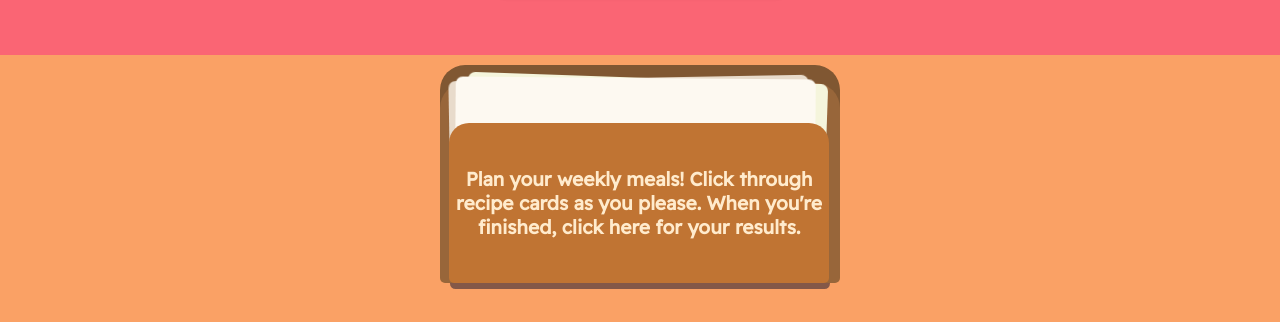
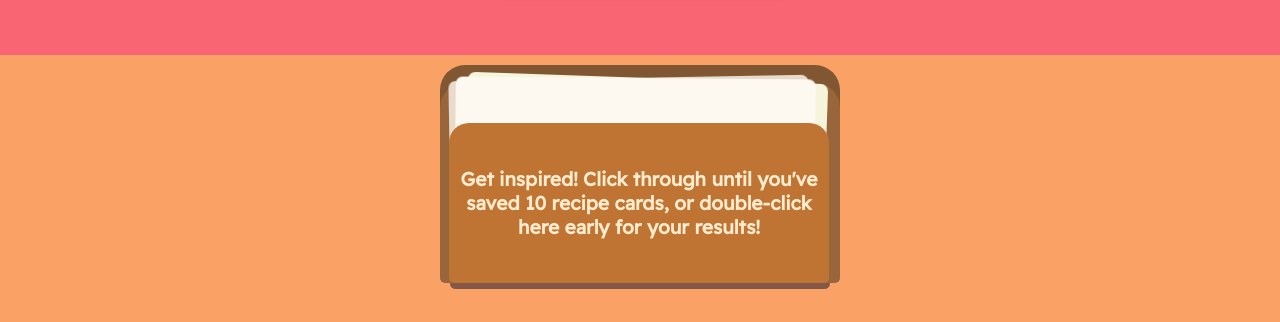
Before and after one commit to benjaminglee/Picky, a React (Create React App) app: page / in a window 1280 px wide. Shown: the part 475-797 px from the top of the page. Built offline with nearby package versions, Linux system fonts and the light colour scheme; no server answers; grey boxes are pictures that could not be loaded.

Commit message:
created endscreen component with rudementary animation

```diff
--- a/package.json
+++ b/package.json
@@ -8,6 +8,8 @@
     "@testing-library/user-event": "^13.5.0",
     "axios": "^0.27.2",
     "framer-motion": "^7.3.2",
+    "html2canvas": "^1.4.1",
+    "jspdf": "^2.5.1",
     "react": "^18.2.0",
     "react-dom": "^18.2.0",
     "react-icons": "^4.4.0",
--- a/src/App.js
+++ b/src/App.js
@@ -1,20 +1,46 @@
-import RecipeCard from "./components/RecipeCard";
 import CardContainer from "./components/CardContainer";
-import { useEffect, useState } from "react";
-import getRecipe from "./api/getRecipe";
+import React from "react";
 import { useSelector } from "react-redux";
-import TableContainer from "./components/TableContainer";
 import ContainerForTableContainer from "./components/ContainerForTableContainer";
+import PdfEndScreen from "./components/PdfEndScreen";
 
 function App() {
   const recipes = useSelector((state) => state.recipes);
   const saved = useSelector((state) => state.savedRecipes);
+  const [clicked, setClicked] = React.useState(false);
   return (
     <div className="App">
-      <CardContainer />
-      <div className="table">
-        <ContainerForTableContainer saved={saved} recipes={recipes} />
-      </div>
+      {!clicked && saved.length < 10 ? (
+        <>
+          <CardContainer />
+          <div
+            className="endEarly"
+            onDoubleClick={() => {
+              setClicked(true);
+            }}
+          ></div>
+          <div className="table">
+            <ContainerForTableContainer
+              saved={saved}
+              recipes={recipes}
+              clicked={clicked}
+              setClicked={setClicked}
+            />
+          </div>
+        </>
+      ) : (
+        <>
+          <PdfEndScreen saved={saved} recipes={recipes} />
+          <div className="table">
+            <ContainerForTableContainer
+              saved={saved}
+              recipes={recipes}
+              clicked={clicked}
+              setClicked={setClicked}
+            />
+          </div>
+        </>
+      )}
     </div>
   );
 }
--- a/src/components/ContainerForTableContainer.js
+++ b/src/components/ContainerForTableContainer.js
@@ -1,7 +1,7 @@
 import TableContainer from "./TableContainer";
 import React, { useEffect, useState } from "react";
 
-function ContainerForTableContainer({ saved, recipes }) {
+function ContainerForTableContainer({ saved, recipes, clicked, setClicked }) {
   const [keyVal, setKeyVal] = useState(0);
   useEffect(() => {
     setTimeout(() => {
@@ -10,7 +10,15 @@ function ContainerForTableContainer({ saved, recipes }) {
       }
     }, 500);
   }, [recipes]);
-  return <TableContainer key={keyVal} saved={saved} recipes={recipes} />;
+  return (
+    <TableContainer
+      key={keyVal}
+      saved={saved}
+      recipes={recipes}
+      clicked={clicked}
+      setClicked={setClicked}
+    />
+  );
 }
 
 export default ContainerForTableContainer;
--- /dev/null
+++ b/src/components/PdfEndScreen.js
@@ -0,0 +1,52 @@
+import React from "react";
+import { motion } from "framer-motion";
+
+function PdfEndScreen({ saved, recipes }) {
+  return (
+    <motion.div
+      className="endScreen"
+      initial={{
+        y: 400,
+        opacity: 0,
+      }}
+      animate={{
+        y: 0,
+        opacity: 1,
+      }}
+      transition={{
+        delay: 1,
+        stiffness: 100,
+        type: "spring",
+      }}
+    >
+      <div className="endScreenTextContainer">
+        <div className="endScreenText  thankyou">
+          Thanks for using <div className="picky">Picky!</div>
+        </div>
+        <div className="endScreenText">
+          We hope you have a fun selection of meals lined up for the coming
+          week.
+        </div>
+        <div className="endScreenText">
+          After going through{" "}
+          <span className="recipeCount endScreenTextFrag">
+            {recipes.length}{" "}
+          </span>
+          <span className="endScreenTextFrag"> cards, you saved </span>{" "}
+          <span className="recipeCount endScreenTextFrag">{saved.length}</span>{" "}
+          <span className="endScreenTextFrag">recipes!</span>
+        </div>
+        <div className="endScreenText">
+          Use the button below to generate a PDF with links to the actual
+          recipes referenced in the cards.
+        </div>
+        <div className="endScreenText" id="happyEating">
+          Happy Eating!
+        </div>
+        <button className="pdfButton">Download PDF</button>
+      </div>
+    </motion.div>
+  );
+}
+
+export default PdfEndScreen;
--- a/src/components/RecipeCard.js
+++ b/src/components/RecipeCard.js
@@ -19,17 +19,13 @@ const RecipeCard = ({ keyVal, setKeyVal }) => {
     const getData = async () => {
       const data = await getRecipe();
       let item = data.meals[0];
-      while (recipes.find((recipe) => recipe.idMeal === item.idMeal)) {
-        console.log("found existing item", item);
-        console.log("searching for a unique recipe...");
-        item = getData();
-      }
       setRecipe(item);
       setMeasurements(getIngredients(item));
     };
     getData();
   }, [liked, disliked]);
 
+  //increment key value, rerendering card container component and resetting animations
   const handleLike = (e) => {
     setLiked(!liked);
     dispatch(addCard(recipe));
--- a/src/components/TableContainer.js
+++ b/src/components/TableContainer.js
@@ -1,6 +1,6 @@
 import { motion } from "framer-motion";
 
-function TableContainer({ recipes, saved }) {
+function TableContainer({ recipes, saved, clicked, setClicked }) {
   return (
     <>
       <motion.div
@@ -51,6 +51,9 @@ function TableContainer({ recipes, saved }) {
           id="containerFace"
           animate={{ y: [0, -3, 0], rotate: [0, 1, 0] }}
           transition={{ duration: 0.5 }}
+          onClick={() => {
+            setClicked(true);
+          }}
         >
           <motion.div
             className="recipeCounter"
@@ -59,13 +62,15 @@ function TableContainer({ recipes, saved }) {
             }}
             transition={{ duration: 0.7 }}
           >
-            {recipes.length === 1
+            {clicked || recipes.length === 10
+              ? "Thanks for using Picky! Happy Eating!"
+              : recipes.length === 1
               ? `You have ${saved.length} recipe${
                   saved.length ? "" : "s"
                 } saved!`
-              : recipes.length
+              : recipes.length < 10 && recipes.length > 1
               ? `Out of ${recipes.length} recipes, you have ${saved.length} saved!`
-              : "Plan your weekly meals! Click through recipe cards as you please. When you're finished, click here for your results."}
+              : "Get inspired! Click through until you've saved 10 recipe cards, or double-click here early for your results!"}
           </motion.div>
         </motion.div>
       </motion.div>
--- a/src/index.css
+++ b/src/index.css
@@ -16,7 +16,7 @@ img {
   pointer-events: none;
 }
 .App {
-  overflow-x: hidden;
+  overflow: hidden;
   position: absolute;
   top: 0px;
   right: 0px;
@@ -322,7 +322,7 @@ img {
   flex-wrap: wrap;
   border-bottom-left-radius: 5px;
   border-bottom-right-radius: 5px;
-  position: absolute;
+  position: relative;
 }
 
 .recipeCounter {
@@ -330,6 +330,7 @@ img {
   text-align: center;
   font-size: larger;
   color: blanchedalmond;
+  padding: 3px;
 }
 .shadow {
   width: 380px;
@@ -341,3 +342,70 @@ img {
   top: 213px;
   position: relative;
 }
+
+.endScreen {
+  width: 800px;
+  height: 600px;
+  background-color: white;
+  border-radius: 10px;
+  margin: auto;
+  margin-top: 80px;
+  display: flex;
+  justify-content: center;
+  padding: 20px;
+}
+.endScreenTextContainer {
+  display: flex;
+  flex-direction: column;
+  align-items: center;
+  width: 670px;
+  border-radius: 10px;
+  padding: 30px;
+}
+.pdfButton {
+  width: 160px;
+  border-radius: 5px;
+  border: none;
+  height: 50px;
+  background-color: rgb(86, 140, 255);
+  color: rgb(36, 36, 36);
+  transition: ease-out 0.2s;
+  box-shadow: inset 0 0 0 0 coral;
+  font-size: large;
+}
+.pdfButton:hover {
+  box-shadow: inset 160px 0 0 0 coral;
+  cursor: pointer;
+  color: white;
+}
+
+.endScreenText {
+  font-size: 28px;
+  margin: auto;
+  margin-top: 15px;
+  margin-bottom: 15px;
+}
+.endScreenTextFrag {
+  font-size: 28px;
+  margin: none;
+}
+.recipeCount {
+  color: rgb(250, 101, 116);
+  font-weight: bold;
+  font-size: 28px;
+}
+
+.picky {
+  color: rgb(250, 101, 116);
+  font-weight: bold;
+  font-size: 42px;
+  text-align: center;
+  margin-top: 10px;
+}
+.endEarly {
+  height: 190px;
+  width: 400px;
+  margin: auto;
+  border-radius: 10px;
+  cursor: pointer;
+}
```
Also changed, not shown: 1 other file (tests, documents, lock files or other folders).
